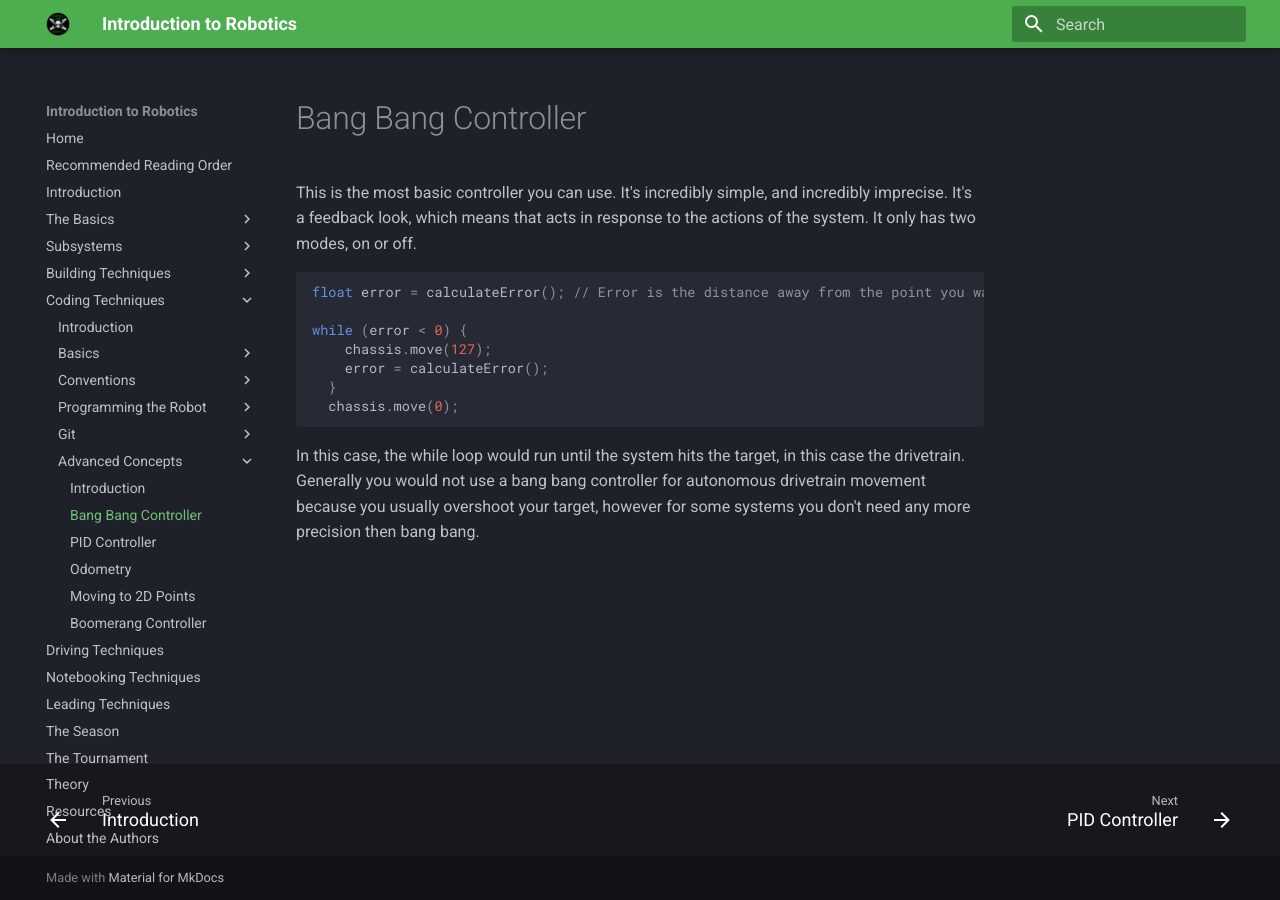
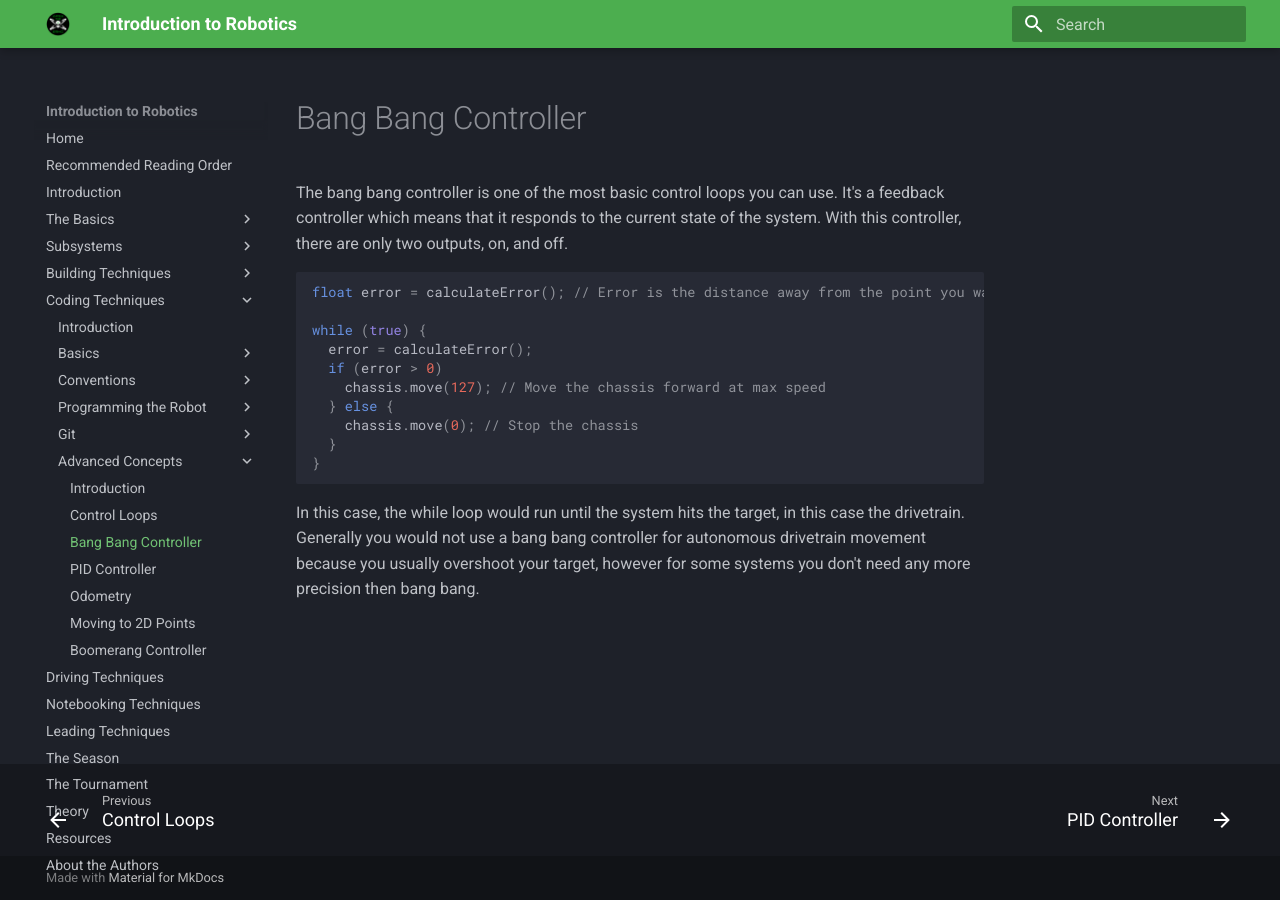
Before and after one commit to Area-53-Robotics/Intro-To-Robotics, an MkDocs documentation site: the page built from docs/coding-techniques/advanced-concepts/bang-bang.md, in a window 1280 px wide. Built offline with MkDocs 1.6.1 and Material for MkDocs 9.7.7, drawn with Linux system fonts in a browser that asks for light colours.

Commit message:
Added control loops section

````diff
--- a/docs/coding-techniques/advanced-concepts/bang-bang.md
+++ b/docs/coding-techniques/advanced-concepts/bang-bang.md
@@ -1,16 +1,19 @@
 # Bang Bang Controller
 
-This is the most basic controller you can use. It's incredibly simple, and incredibly imprecise. It's a feedback look, which means that acts in response to the actions of the system. It only has two modes, on or off.
+The bang bang controller is one of the most basic control loops you can use. It's a feedback controller which means that it responds to the current state of the system. With this controller, there are only two outputs, on, and off.
+
 
 ```cpp
 float error = calculateError(); // Error is the distance away from the point you want to reach.
 
-while (error < 0) {
-    chassis.move(127);
-    error = calculateError();
+while (true) {
+  error = calculateError();
+  if (error > 0)
+    chassis.move(127); // Move the chassis forward at max speed
+  } else {
+    chassis.move(0); // Stop the chassis
   }
-  chassis.move(0);
-
+}
 ```
 
 In this case, the while loop would run until the system hits the target, in this case the drivetrain. Generally you would not use a bang bang controller for autonomous drivetrain movement because you usually overshoot your target, however for some systems you don't need any more precision then bang bang.
--- a/mkdocs.yml
+++ b/mkdocs.yml
@@ -80,6 +80,7 @@
                 - 'Remote Branches': './coding-techniques/git/remote-branches.md'
           - 'Advanced Concepts':
                 - 'Introduction': './coding-techniques/advanced-concepts/introduction.md'
+                - 'Control Loops': './coding-techniques/advanced-concepts/control-loops.md'
                 - 'Bang Bang Controller': './coding-techniques/advanced-concepts/bang-bang.md'
                 - 'PID Controller': './coding-techniques/advanced-concepts/pid.md'
                 - 'Odometry': './coding-techniques/advanced-concepts/odometry.md'
````
Also changed, not shown: docs/coding-techniques/advanced-concepts/control-loops.md (added, +17 -0 lines).
